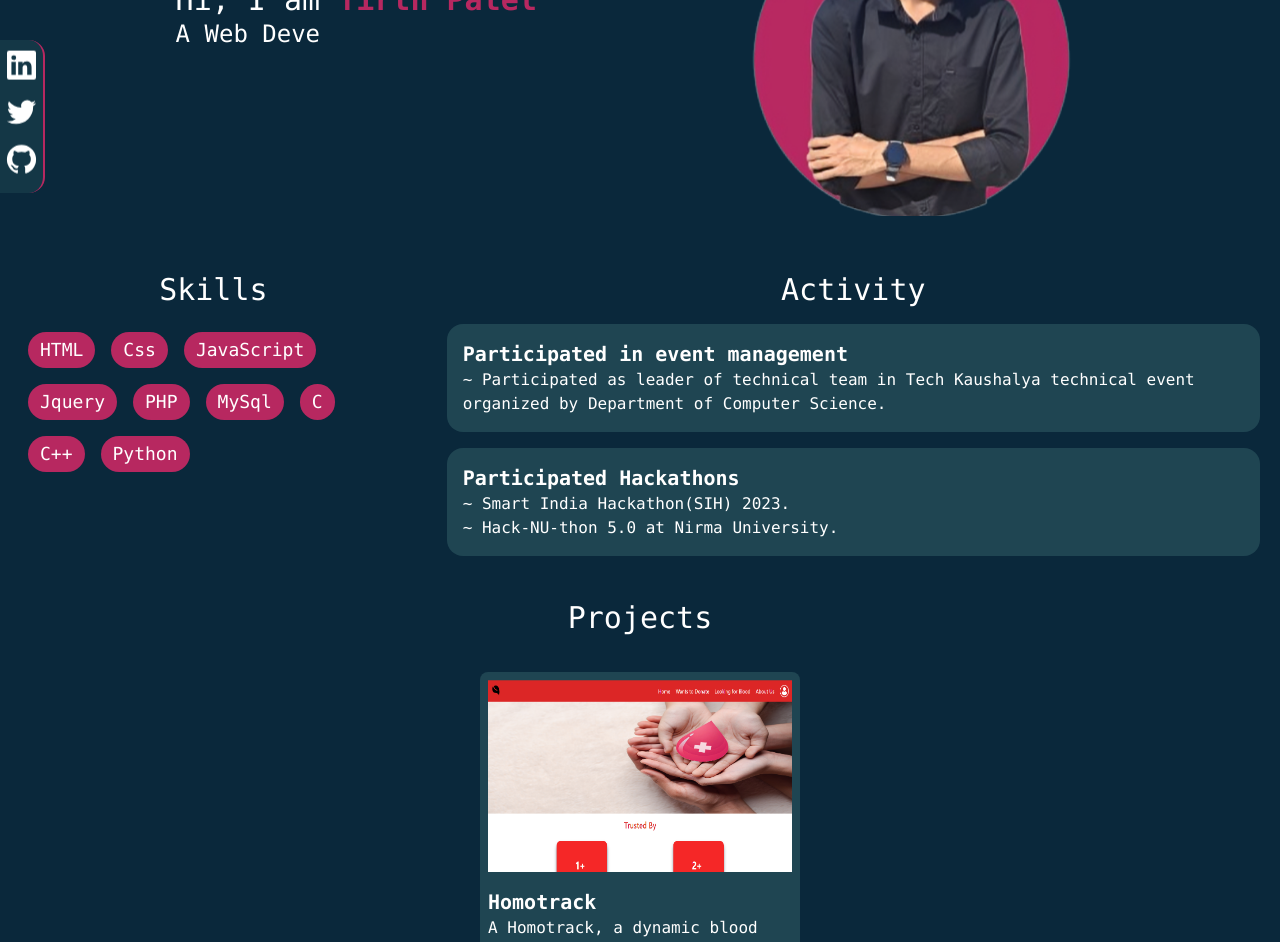
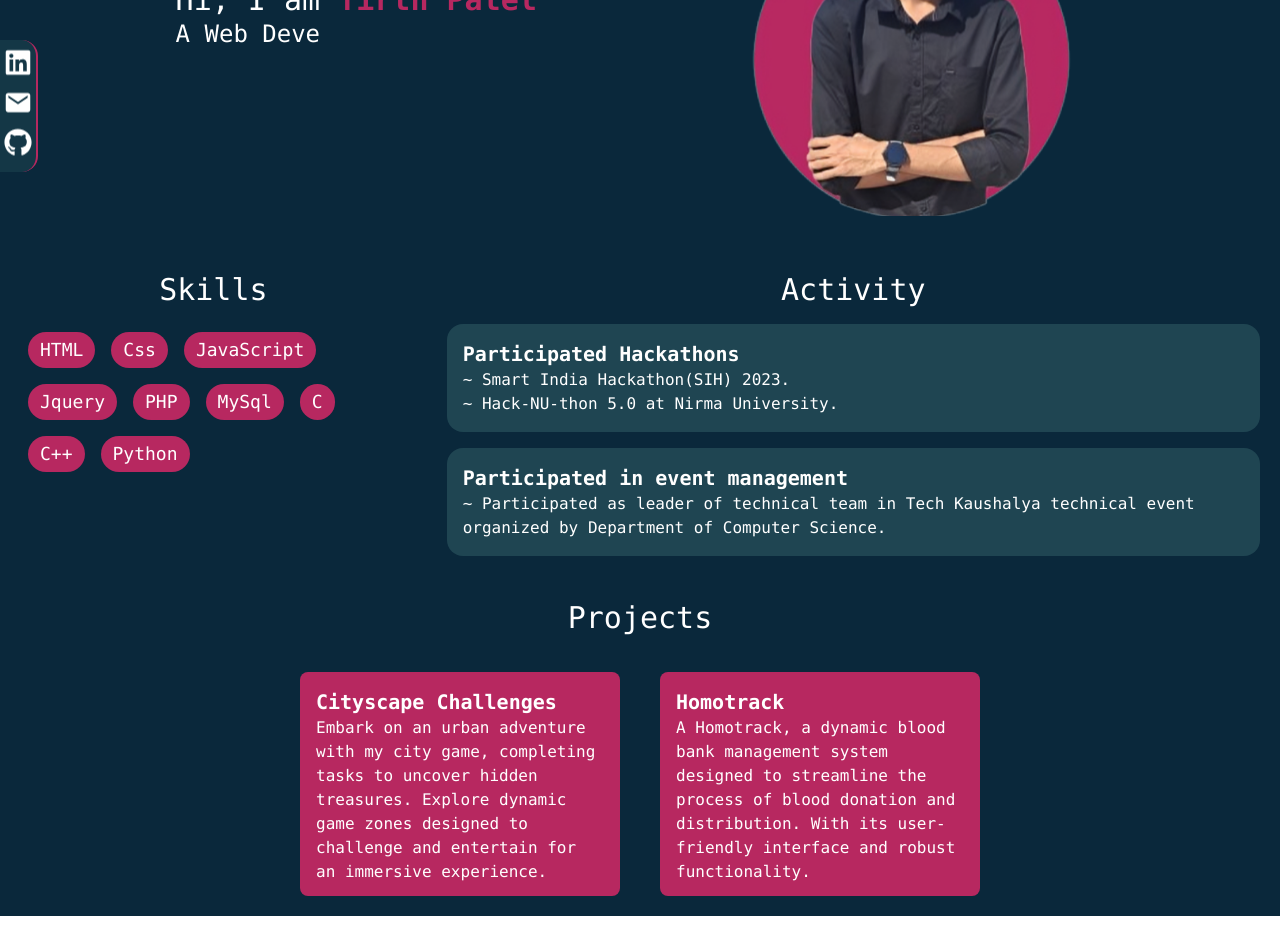
Before and after one commit to tirth2894/portfolio, a React (Create React App) app: page / in a window 1280 px wide. Shown: the part 280-1222 px from the top of the page. After the commit the page ends 1196 px from the top, so only its background shows below. Built offline with nearby package versions, Linux system fonts and the light colour scheme.

Commit message:
Modified: layout

```diff
--- a/package.json
+++ b/package.json
@@ -3,13 +3,16 @@
   "version": "0.1.0",
   "private": true,
   "dependencies": {
+    "@emotion/react": "^11.11.4",
     "@iconscout/react-unicons": "^2.0.2",
     "@iconscout/unicons": "^4.0.8",
     "@testing-library/jest-dom": "^5.17.0",
     "@testing-library/react": "^13.4.0",
     "@testing-library/user-event": "^13.5.0",
     "react": "^18.3.1",
+    "react-awesome-reveal": "^4.2.10",
     "react-dom": "^18.3.1",
+    "react-icons": "^5.2.1",
     "react-scripts": "5.0.1",
     "react-type-animation": "^3.2.0",
     "web-vitals": "^2.1.4"
--- a/src/compepnets/navbar.js
+++ b/src/compepnets/navbar.js
@@ -1,6 +1,7 @@
 import React, { useState } from 'react'
-import * as Unicons from '@iconscout/react-unicons';
-import qrCode from './qr.png'
+import { IoMenu } from "react-icons/io5";
+import { IoClose } from "react-icons/io5";
+
 
 function Navbar() {
 
@@ -14,7 +15,7 @@ function Navbar() {
         <>
              {/* Mobile view */}
              <div className={menu ? 'h-screen w-full bg-[#0a283bf5] p-5 fixed z-10' : 'hidden'}>
-                <Unicons.UilTimes onClick={toogle} height="40" width="40" color="white" className='float-right lg:hidden' />
+                <IoClose onClick={toogle} color="white" className='float-right lg:hidden h-10 w-10' />
                 <ul className='text-xl flex flex-col mt-16 items-center'>
                     <li className='px-4 hover:text-[#b72860] mt-5 w-full text-center py-3' onClick={toogle}>
                         <a href="#home">Home</a>
@@ -30,7 +31,7 @@ function Navbar() {
 
             <div className='m-0 flex justify-between items-center py-2 w-full'>
                 <p className='text-3xl p-2 px-4 font-semibold' id='home'>Portfolio</p>
-                <Unicons.UilBars onClick={toogle} height="30" width="30" color="white" className='float-right lg:hidden mr-2' />
+                <IoMenu onClick={toogle} color="white" className='float-right lg:hidden mr-2 h-9 w-9' />
                 <ul className='lg:flex text-xl justify-center items-center hidden p-2'>
                     <li className='px-4 hover:text-[#b72860] transition-all duration-300'>
                         <a href="#home">Home</a>
--- a/src/compepnets/projects.js
+++ b/src/compepnets/projects.js
@@ -1,20 +1,30 @@
 import React from 'react'
-import project1 from './project1.png'
+
 function Projects() {
     return (
         <div className='w-full'>
             <p className='text-center text-2xl md:text-3xl m-4' id='project'>Projects</p>
+
             <div className='flex flex-wrap justify-center items-center'>
+                <a href="#" title='Click to try' target='_blank' className='w-80 h-56 m-5 rounded-lg bg-[#b72860] block hover:bg-[#1f4552] hover:transition duration-300 hover:translate-y-[-10px]'>
+                    {/* <img src={project1} alt="Photo" className='w-full p-2 h-[13rem]' /> */}
 
-                <a href="https://homotrack.wuaze.com/" target='_blank' className='w-80 m-5 rounded-lg bg-[#1f4552] block hover:bg-[#214d5c]'>
-                    <img src={project1} alt="Photo" className='w-full p-2 h-[13rem]' />
+                    <div className='p-4 w-full'>
+                        <p className='text-xl font-bold'>Cityscape Challenges</p>
+                        <p>Embark on an urban adventure with my city game, completing tasks to uncover hidden treasures. Explore dynamic game zones designed to challenge and entertain for an immersive experience.</p>
+                    </div>
+                </a>
 
-                    <p className='p-2 w-full'>
-                        <span className='text-xl font-bold'>Homotrack</span>
+                <a href="#" title='Click to try' target='_blank' className='w-80 h-56 m-5 rounded-lg bg-[#b72860] block hover:bg-[#1f4552] hover:transition duration-300 hover:translate-y-[-10px]'>
+                    {/* <img src={project1} alt="Photo" className='w-full p-2 h-[13rem]' /> */}
+
+                    <div className='p-4 w-full'>
+                        <p className='text-xl font-bold'>Homotrack</p>
                         <p>A Homotrack, a dynamic blood bank management system designed to streamline the process of blood donation and distribution. With its user-friendly interface and robust functionality.</p>
-                    </p>
+                    </div>
                 </a>
             </div>
+
         </div>
     )
 }
--- a/src/compepnets/sideContact.js
+++ b/src/compepnets/sideContact.js
@@ -1,18 +1,21 @@
 import React from 'react'
-import * as Unicons from '@iconscout/react-unicons';
+import { IoMdMail } from "react-icons/io";
+import { FaLinkedin } from "react-icons/fa";
+import { FaGithub } from "react-icons/fa6";
+
 
 function SideContact() {
     return (
         <div className='fixed top-[40%] rounded-e-2xl shadow-3xl bg-[#1f455285] px-1 border-e-2 border-[#b72860]'>
 
             <a href="#">
-                <Unicons.UilLinkedin className='my-3 animate-bounce hover:animate-none hover:text-[#b72860]' height='35' width='35' />
+                <FaLinkedin title='Linkedin' className='my-3 h-7 w-7 animate-bounce hover:animate-none hover:text-[#b72860]' />
             </a>
             <a href="#">
-                <Unicons.UilTwitter className='my-3 animate-bounce hover:animate-none hover:text-[#b72860]' height='35' width='35' />
+                <IoMdMail title='Mail' className='my-3 h-7 w-7 animate-bounce hover:animate-none hover:text-[#b72860]' />
             </a>
-            <a href="https://github.com/tirth2894">
-                <Unicons.UilGithub className='my-3 animate-bounce hover:animate-none hover:text-[#b72860]' height='35' width='35' />
+            <a href="#">
+                <FaGithub title='Github' className='my-3 h-7 w-7 animate-bounce hover:animate-none hover:text-[#b72860]' />
             </a>
 
         </div>
--- a/src/compepnets/skills.js
+++ b/src/compepnets/skills.js
@@ -23,15 +23,6 @@ function skills() {
 
                 <div className='p-4 bg-[#1f4552] rounded-2xl my-4'>
                     <p className='text-xl font-bold'>
-                        Participated in event management
-                    </p>
-                    <p>
-                        ~ Participated as leader of technical team in Tech Kaushalya technical event organized by Department of Computer Science.
-                    </p>
-                </div>
-
-                <div className='p-4 bg-[#1f4552] rounded-2xl my-4'>
-                    <p className='text-xl font-bold'>
                         Participated Hackathons
                     </p>
                     <p>
@@ -41,6 +32,17 @@ function skills() {
                         ~ Hack-NU-thon 5.0 at Nirma University.
                     </p>
                 </div>
+
+                <div className='p-4 bg-[#1f4552] rounded-2xl my-4'>
+                    <p className='text-xl font-bold'>
+                        Participated in event management
+                    </p>
+                    <p>
+                        ~ Participated as leader of technical team in Tech Kaushalya technical event organized by Department of Computer Science.
+                    </p>
+                </div>
+
+
             </div>
         </div>
     )
```
Also changed, not shown: src/compepnets/qr.png (deleted), 1 other file (tests, documents, lock files or other folders).
